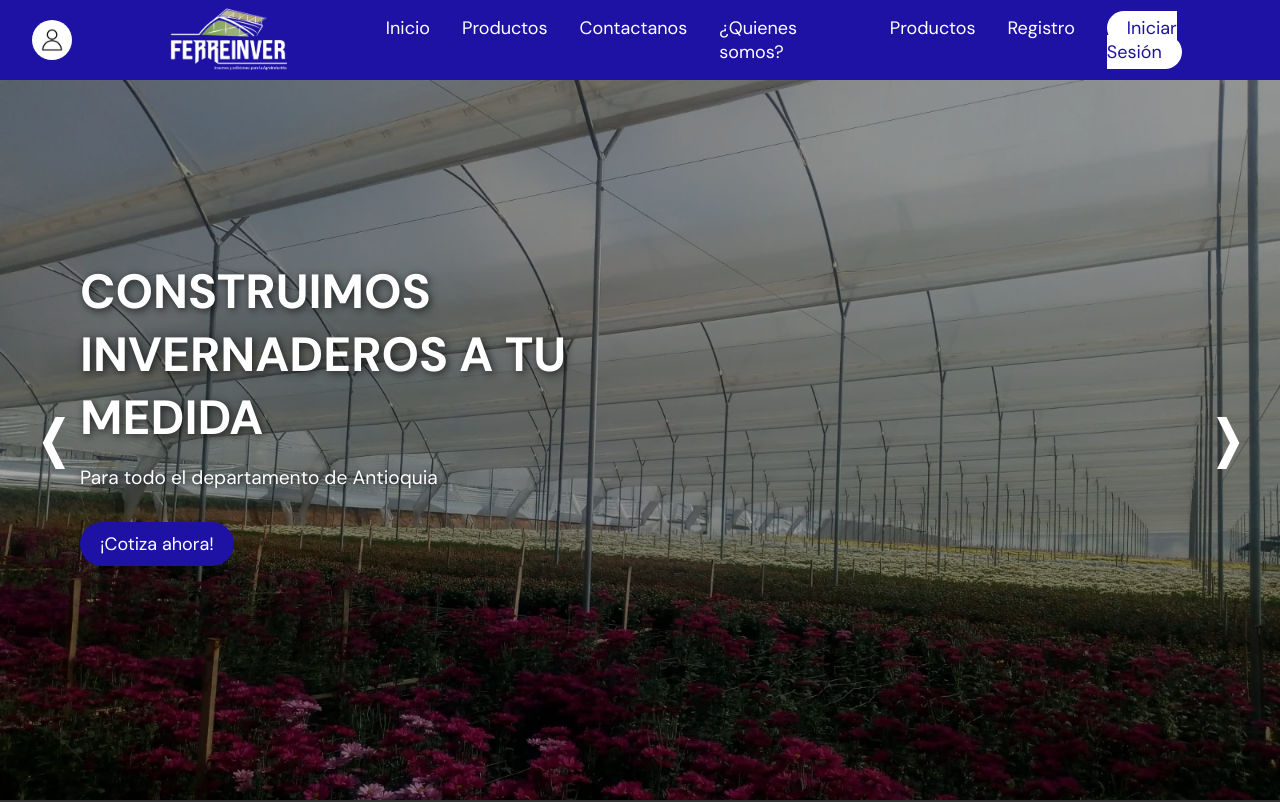
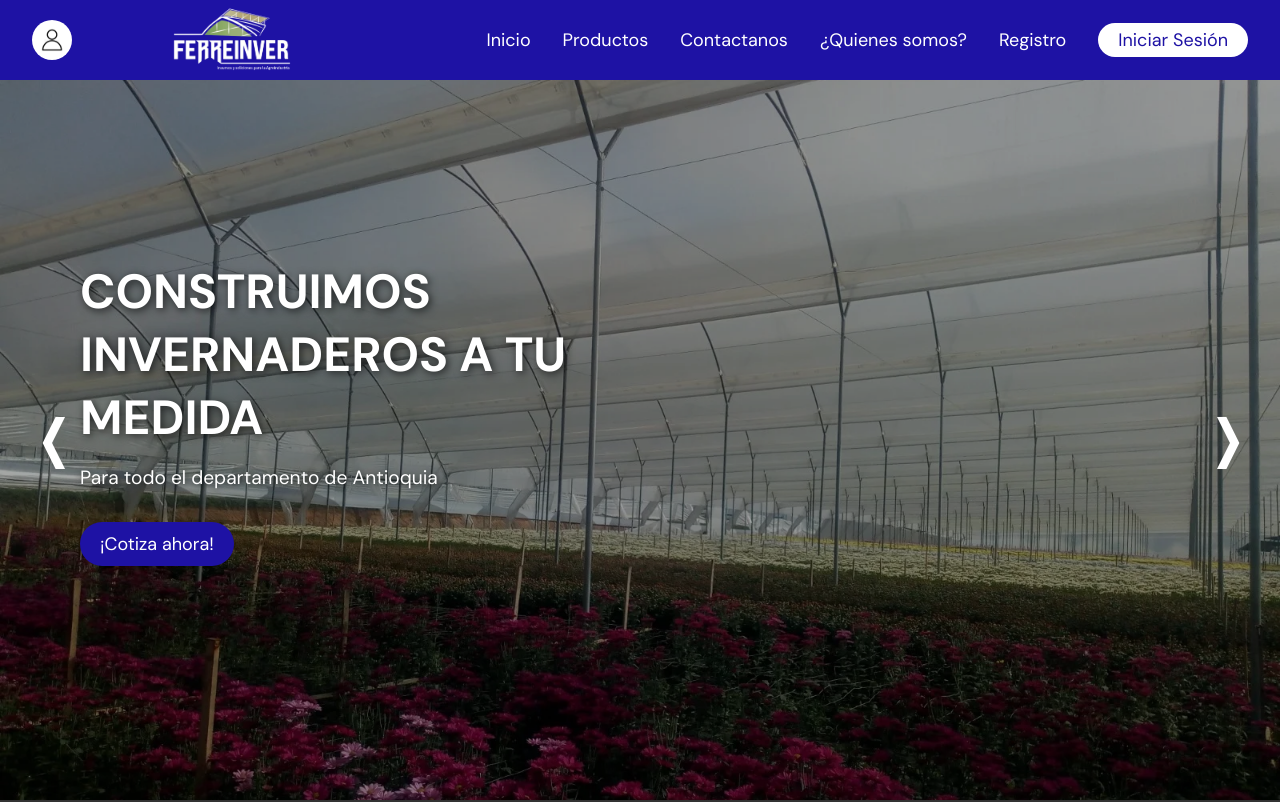
Before and after one commit to Yeiner456/FerreInver, a React (Vite) app in the folder cliente/: page / in a window 1280 px wide. Shown: the top 802 px of the page. Built offline with nearby package versions, Linux system fonts and the light colour scheme.

Commit message:
se cambian/añaden algunas rutas para que funcione correctamente

```diff
--- a/cliente/src/App.jsx
+++ b/cliente/src/App.jsx
@@ -5,6 +5,7 @@ import { Producto } from './Producto.jsx'
 import { Footer } from './Footer.jsx'
 import { Routes, Route } from 'react-router-dom'
 import { QuienesSomos } from './QuienesSomos.jsx'
+import { TiendaProductos } from './tienda-productos.jsx'
 
 export default function App() {
   return (
@@ -18,6 +19,7 @@ export default function App() {
           </>
         } />
         <Route path="/quienes-somos" element={<QuienesSomos />} />
+        <Route path="/tienda-productos" element={<TiendaProductos />} />
       </Routes>
       <Footer />
     </div>
--- a/cliente/src/Nav.jsx
+++ b/cliente/src/Nav.jsx
@@ -1,6 +1,7 @@
 import React from 'react'
 import './Styles/Nav.css'
 import { Link } from 'react-router-dom'
+// Nav actualizado: link Productos apunta a /tienda-productos, duplicado eliminado
 
 
 
@@ -21,7 +22,7 @@ export const Nav = () => {
                 </li>
 
                 <li className='links'>
-                <a className='productos' href="">Productos</a>
+                <Link className='productos' to="/tienda-productos">Productos</Link>
             </li>
 
             <li className='links'>
@@ -34,10 +35,6 @@ export const Nav = () => {
             </li >
 
                 <li className='links'>
-                    <a  className='productos' href="">Productos</a>
-                </li>
-
-                <li className='links'>
                     <a  className='registro' href="">Registro</a>
                 </li>
                 <li className='links'>
```
